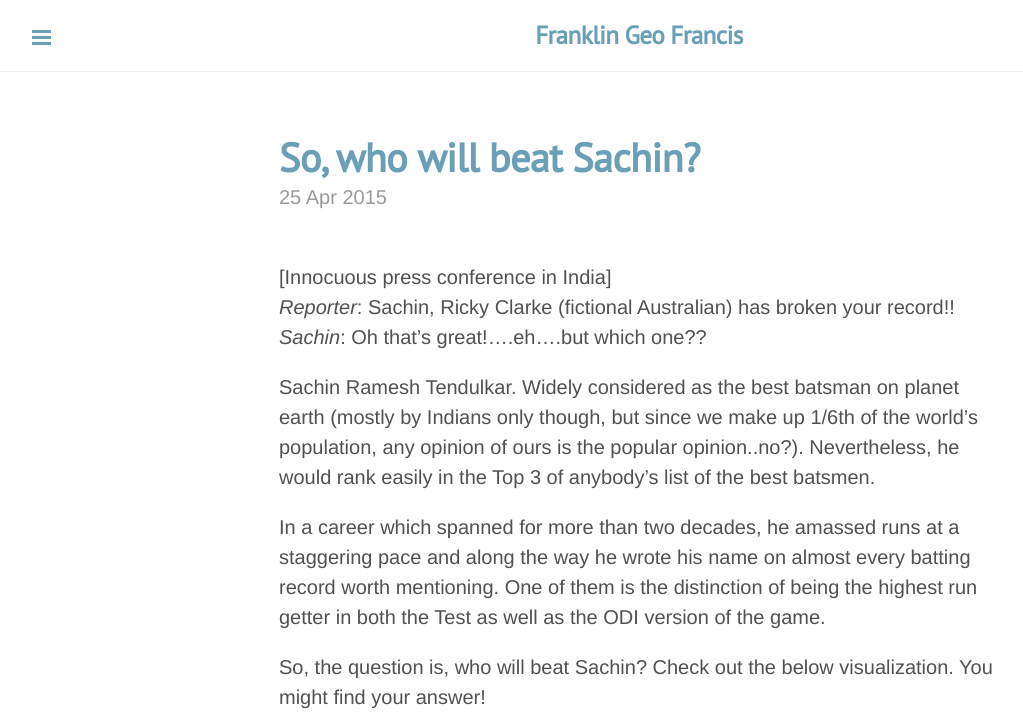
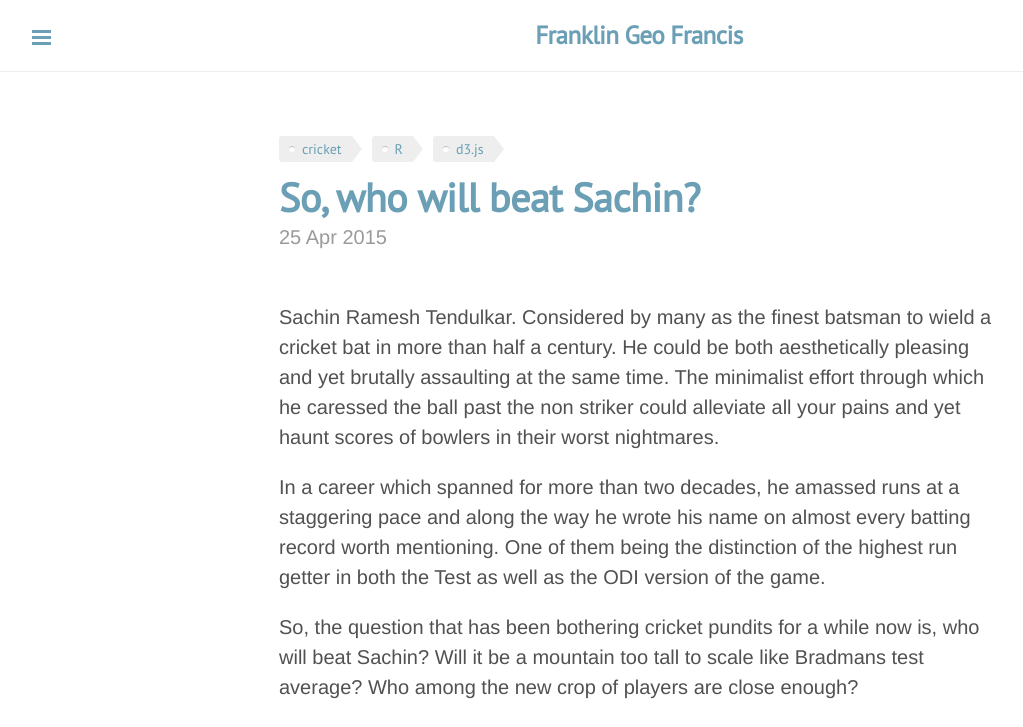
Before and after one commit to franklingeofrancis/franklingeofrancis.github.io, a Jekyll site: the page built from index.html, in a window 1280 px wide and 1400 px high. Shown: the top 727 px of the window, without its empty margins (1-1024 px from the left). Built offline with Jekyll 4.4.1, drawn with Linux system fonts in a browser that asks for light colours; nearby versions of some CDN libraries; library files that are not in the unit come from our copies; Markdown is read by kramdown in place of the engine named in the settings; the list of posts is cut into pages by our own code; some of the changed text lies outside the part shown.

Commit message:
first push

```diff
--- a/_posts/2014-08-15-hello-jekyll-starter.md
+++ /dev/null
@@ -1,15 +0,0 @@
----
-layout: post
-title:  "Jekyll Starter!"
-date:   2014-08-15 08:07:00
-categories: blogging
-tags: blogging jekyll-starter
-comments: true
-analytics: true
----
-
-This is a Jekyll Starter project, based on [Lanyon](https://github.com/poole/lanyon), to get started quickly with setting up a blog using Jekyll on Github Pages. This bootstrap project includes social integration using [AddThis](https://www.addthis.com) for sharing and author following across many social media platforms. Integration with Google Analytics is also built in, using [Google Analytics superProxy](https://developers.google.com/analytics/solutions/google-analytics-super-proxy).
-
-This project also includes tag visualization in each post, and as a consolidated tag based archive.
-
-A grunt based build is included, which currently supports css minification and merging - for faster loading of the blog.
--- a/_posts/2015-04-25-so-who-will-beat-sachin.md
+++ b/_posts/2015-04-25-so-who-will-beat-sachin.md
@@ -1,15 +1,20 @@
 ---
 layout: post
 title: So, who will beat Sachin?
+date:   2015-04-25 12:00:00
+categories: data-science
+tags: cricket R d3.js
+comments: true
+analytics: true
 ---
-[Innocuous press conference in India]
-*Reporter*: Sachin, Ricky Clarke (fictional Australian) has broken your record!!
-*Sachin*: Oh that's great!....eh....but which one??
 
-Sachin Ramesh Tendulkar. Widely considered as the best batsman on planet earth (mostly by Indians only though, but since we make up 1/6th of the world's population, any opinion of ours is the popular opinion..no?). Nevertheless, he would rank easily in the Top 3 of anybody's list of the best batsmen.
+Sachin Ramesh Tendulkar. Considered by many as the finest batsman to wield a cricket bat in more than half a century. He could be both aesthetically pleasing and yet brutally assaulting at the same time. The minimalist effort through which he caressed the ball past the non striker could alleviate all your pains and yet haunt scores of bowlers in their worst nightmares.
 
-In a career which spanned for more than two decades, he amassed runs at a staggering pace and along the way he wrote his name on almost every batting record worth mentioning. One of them is the distinction of being the highest run getter in both the Test as well as the ODI version of the game.
+In a career which spanned for more than two decades, he amassed runs at a staggering pace and along the way he wrote his name on almost every batting record worth mentioning. One of them being the distinction of the highest run getter in both the Test as well as the ODI version of the game.
 
-So, the question is, who will beat Sachin? Check out the below visualization. You might find your answer!
+So, the question that has been bothering cricket pundits for a while now is, who will beat Sachin? Will it be a mountain too tall to scale like Bradmans test average? Who among the new crop of players are close enough?
 
-<iframe src="http://bl.ocks.org/franklingeofrancis/raw/6204327/" width=1000 height=600 frameborder="0"></iframe>
+Check out the below visualization, where I pit Sachin against a host of other players, to understand scoring rates. For good measure I've included players from the past as well. Explore & enjoy! Let me know in the comments if you think any potential players are missing in the list.
+
+
+<iframe src="http://bl.ocks.org/franklingeofrancis/raw/711dca8dcdd122a5e17e/" width=1300 height=600 frameborder="0"></iframe>
```
